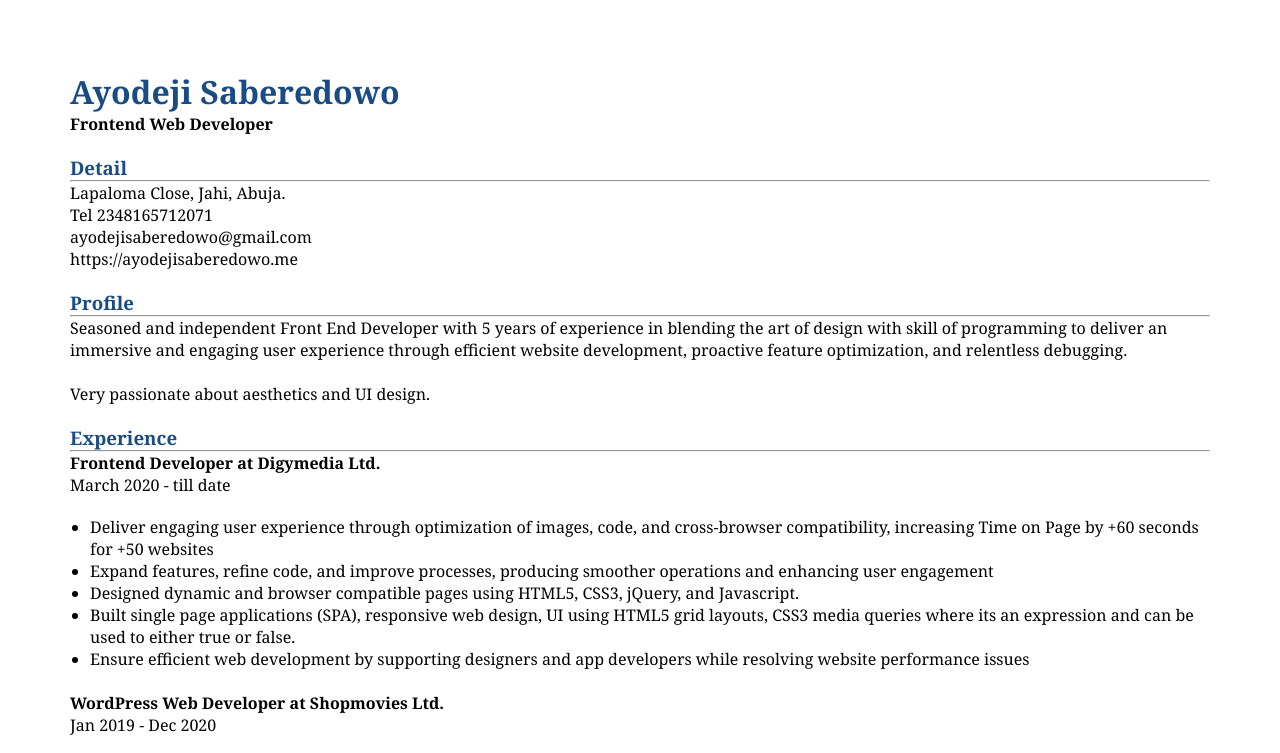
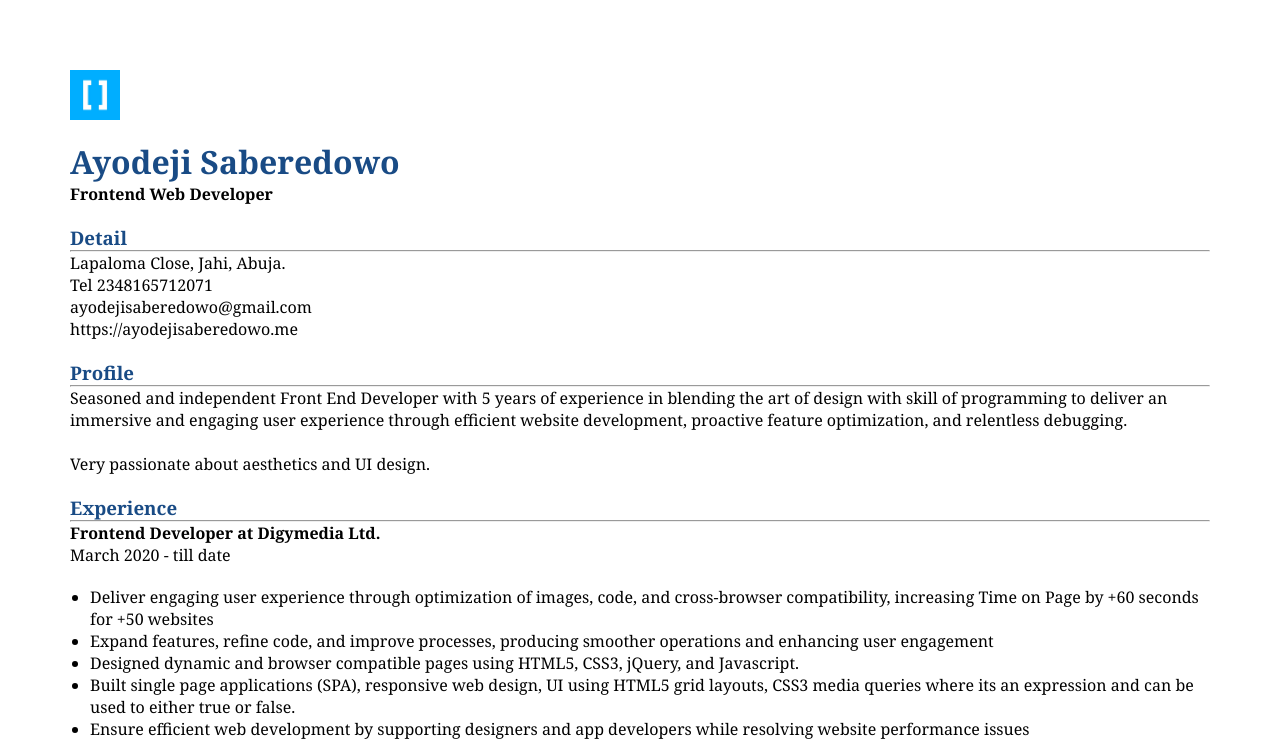
Before and after one commit to Sabhayor/cv, a plain HTML site: page index.html in a window 1280 px wide. Shown: the top 753 px of the page. Drawn offline with Linux system fonts and the light colour scheme.

Commit message:
First commit

```diff
--- a/index.html
+++ b/index.html
@@ -9,6 +9,9 @@
 <body>
 
 <div class = "main">
+    <div class="logo">
+        <a href="https://hng.tech/"><img src="hng_logo.png" alt="HNG Logo"></a>
+    </div>
     <h1>Ayodeji Saberedowo</h1>
     <p><strong>Frontend Web Developer</strong></p>
 
--- a/style.css
+++ b/style.css
@@ -7,6 +7,12 @@
 body {
   font-family: Cambria, Cochin, Georgia, Times, 'Times New Roman', serif;
     margin: 70px;
+}
+
+.logo img{
+  height: 50px;
+  width: 50px;
+  margin-bottom: 20px;
 }
 
 h1{
```
Also changed, not shown: hng_logo.png (added).
